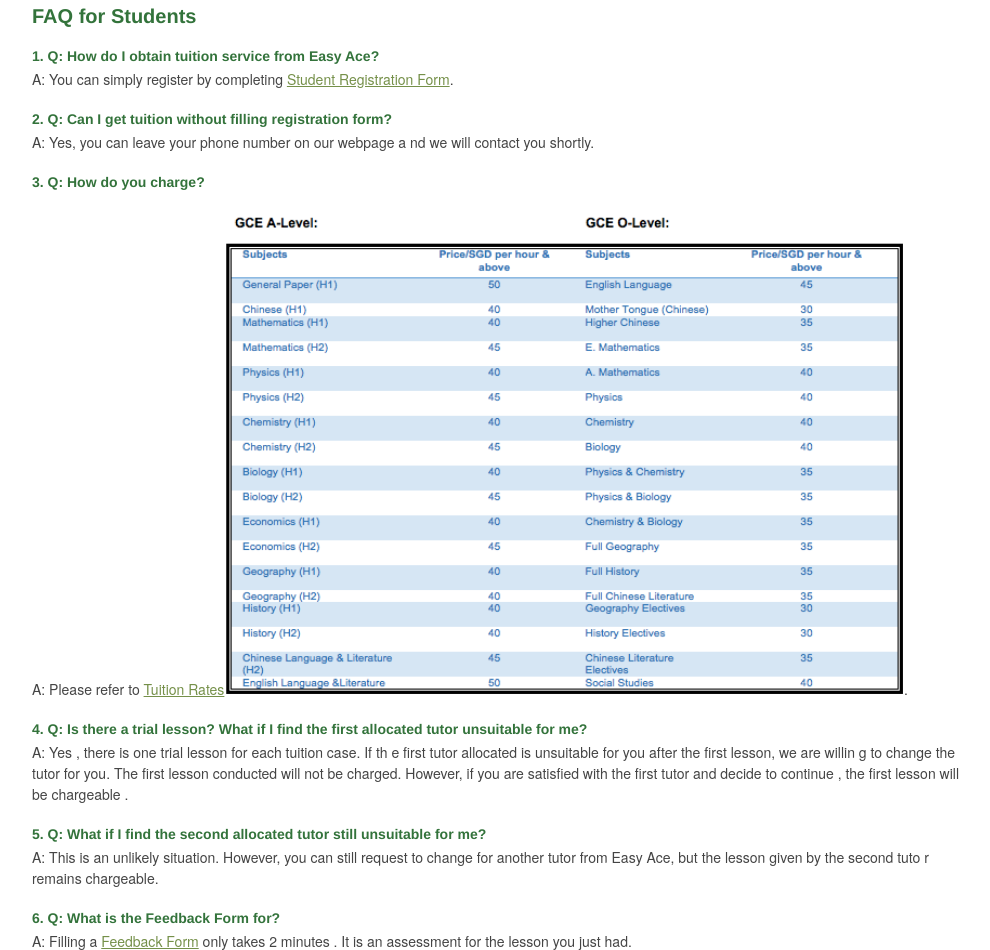
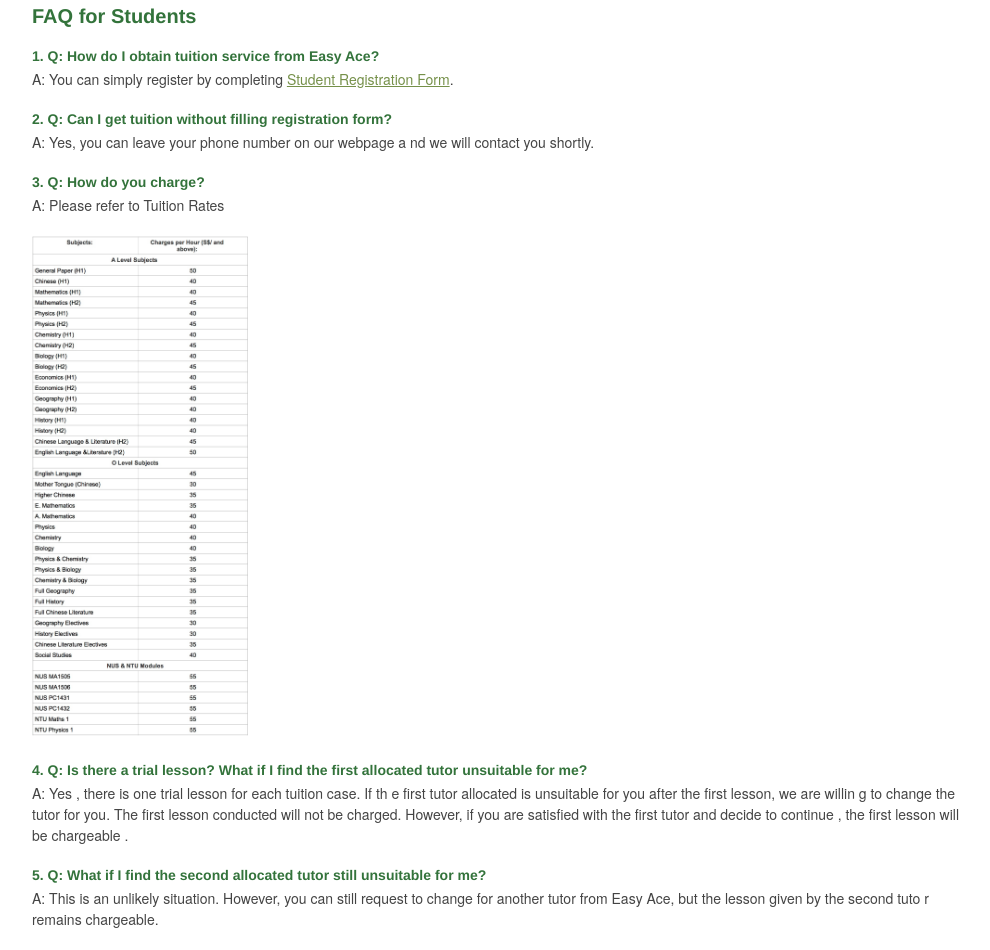
Before and after one commit to luckyxkw/EasyAceFormal, a Django app: page /testimonial/ in a window 1280 px wide. Shown: the part 719-1669 px from the top of the page, without its empty margins (138-1128 px from the left). Run offline with Django 3.2, Linux system fonts and the light colour scheme; some libraries are stand-ins or nearby versions.

Commit message:
do again

```diff
--- a/Tutor/templates/testimonial.html
+++ b/Tutor/templates/testimonial.html
@@ -137,8 +137,9 @@ understands what kind of help you need to prevail in school.</p>
 nd we will contact you
 shortly. </p>
 <h4>3.  Q: How do you charge? </h4>
-<p>A: Please refer to
-<a class="popup" href ="#">Tuition Rates<span><img src="{%static 'images/fee_rate.png'%}" height = "500"></span></a>.</p>
+<p>A: Please refer to Tuition Rates
+    <div><img src="{%static 'images/fee_rate.png'%}" height = "500"></div>
+</p>
 <h4>4.  Q: Is there a trial lesson? What if I find the first allocated tutor unsuitable for me? </h4>
 <p>A:
 Yes
--- a/Tutor/templates/testimonial_zh.html
+++ b/Tutor/templates/testimonial_zh.html
@@ -139,8 +139,9 @@
 
 <h4>3. Q: 请问你们的收费标准怎样?</h4>
 
-<p>A: 详情请参考 Tuition Rates</p>
-<p><img src = "{%static 'images/fee_rate.png'%}"></p>
+<p>A: 详情请参考 Tuition Rates
+<div><img src = "{%static 'images/fee_rate.png'%}"></div>
+</p>
 
 <h4>4. Q: 请问我们可以试课么? 如果你们匹配的第一位老师不符合我们的要求如何解决？</h4>
 
```
Also changed, not shown: static/images/fee.png (added), static/images/fee_rate.png.
